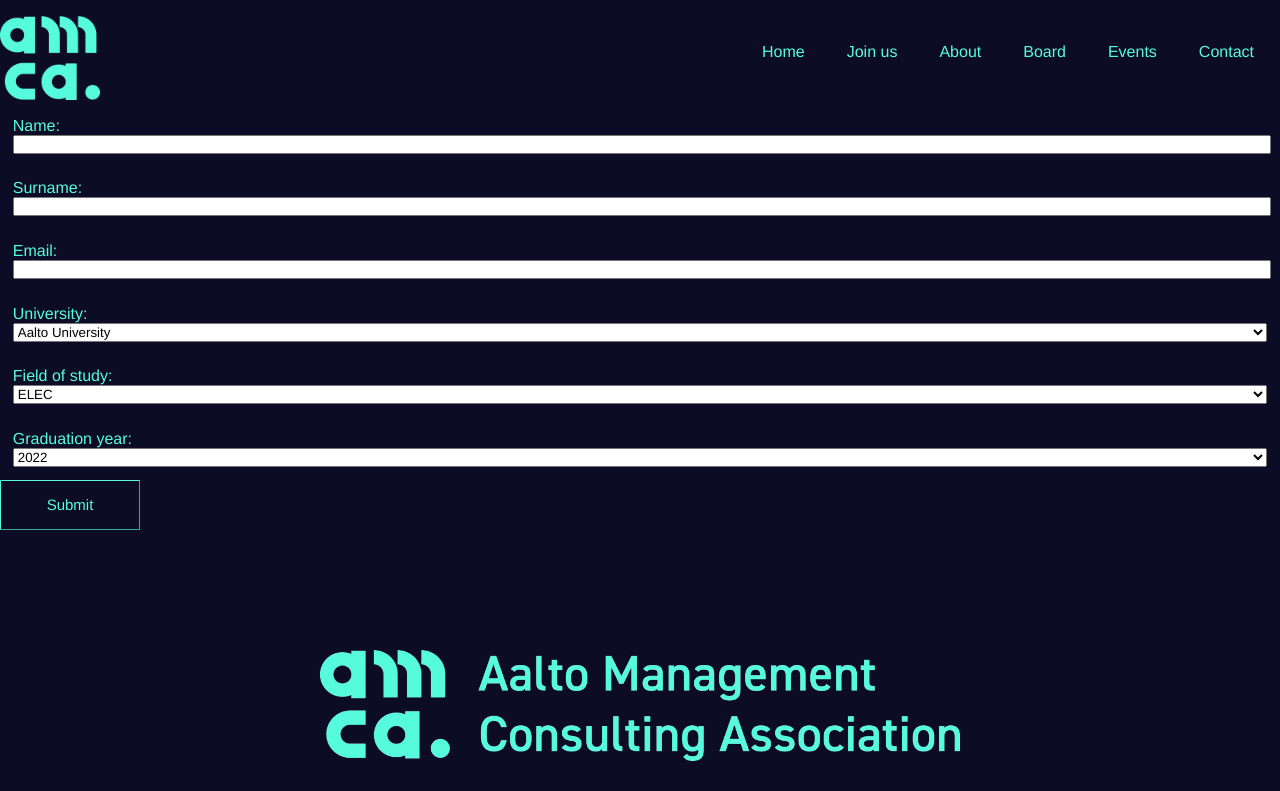
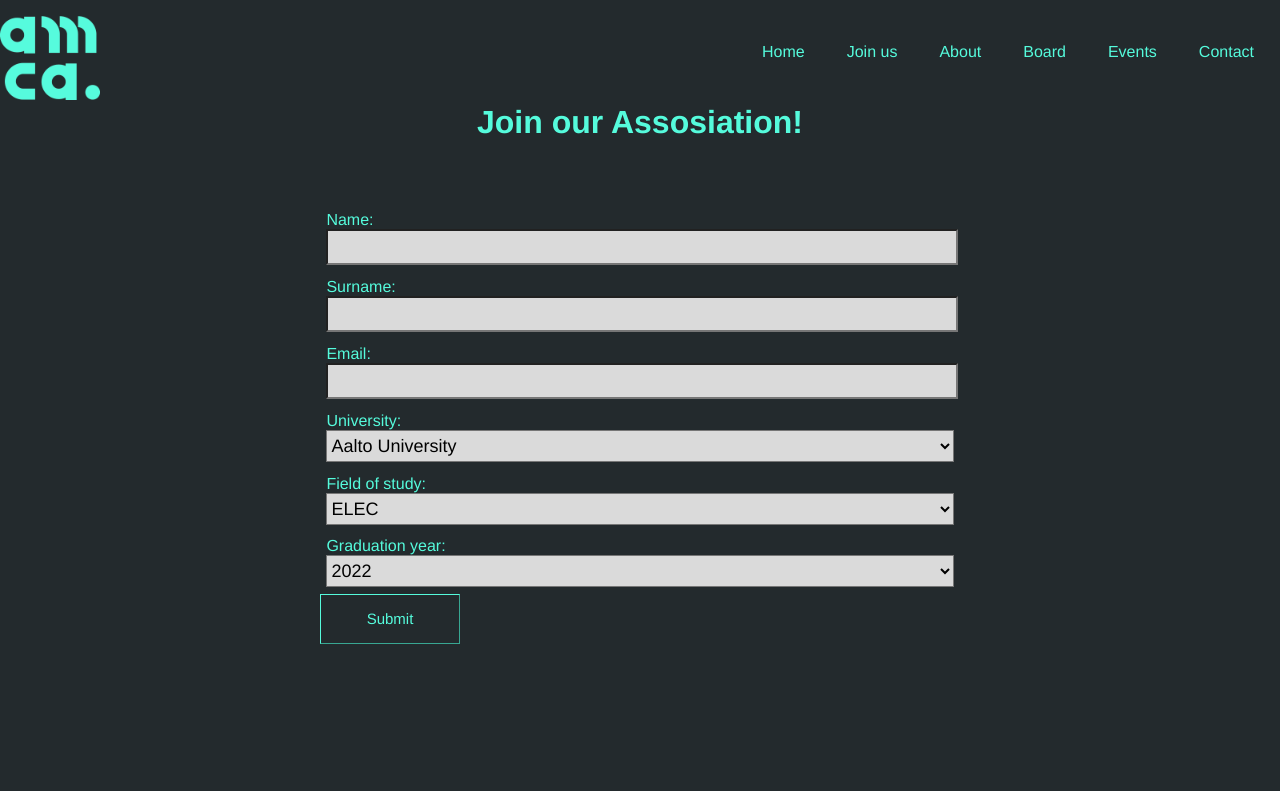
Before and after one commit to Sdfeagt/amca-website, a React (Create React App) app: page /join in a window 1280 px wide. Shown: the top 791 px of the page. Built offline with nearby package versions, Linux system fonts and the light colour scheme.

Commit message:
Finished work on the font for now. Will revisit once backend is done

```diff
--- a/package.json
+++ b/package.json
@@ -3,13 +3,13 @@
   "version": "0.1.0",
   "private": true,
   "dependencies": {
+    "@hookform/error-message": "^2.0.0",
     "@testing-library/jest-dom": "^5.16.5",
     "@testing-library/react": "^13.4.0",
     "@testing-library/user-event": "^13.5.0",
     "animate.css": "^4.1.1",
     "animejs": "^3.2.1",
     "react": "^18.2.0",
-    "react-animejs": "^0.5.6",
     "react-dom": "^18.2.0",
     "react-router-dom": "^6.4.1",
     "react-scripts": "^5.0.1",
--- a/src/App.js
+++ b/src/App.js
@@ -8,7 +8,7 @@
 import Header from "./components/Header"
 import Events from "./components/Events"
 
-function App() {
+const App=()=> {
   return (
   <div className="App">
     <Header/>
--- a/src/components/Join.js
+++ b/src/components/Join.js
@@ -1,6 +1,8 @@
 import React from 'react'
 import { useState } from 'react'
+
 import '../styles/Join.css'
+
 
 const Join = () => {
   const [name, setName] = useState('')
@@ -9,6 +11,7 @@
   const [uni, setUni] = useState('')
   const [field, setField] = useState('')
   const [gradyear, setGradyear] = useState(2022)
+
 
   const setNameChange = (event) =>{
     setName(event.target.value)
@@ -32,6 +35,7 @@
 
   return (
     <div className='JoinPage'>
+      <h1>Join our Assosiation!</h1>
     <form className='JoinForm'>
     <label>
       Name:
--- a/src/styles/Footer.css
+++ b/src/styles/Footer.css
@@ -24,7 +24,7 @@
   }
 }
 .Footer {
-  background-color: rgb(13, 12, 39);
+  background-color: rgb(35, 42, 45);
   display: flex;
   flex-direction: column;
   align-items: center;
--- a/src/styles/Header.css
+++ b/src/styles/Header.css
@@ -24,7 +24,7 @@
   }
 }
 .Header {
-  background-color: rgb(13, 12, 39);
+  background-color: rgb(35, 42, 45);
   display: flex;
   align-items: center;
   justify-content: space-between;
--- a/src/styles/Home.css
+++ b/src/styles/Home.css
@@ -28,7 +28,7 @@
 }
 
 .HomePage {
-  background-color: rgb(13, 12, 39);
+  background-color: rgb(35, 42, 45);
   display: flex;
   justify-content: center;
   flex-direction: column;
@@ -52,7 +52,7 @@
   padding-bottom: 3%;
 }
 .HomePage .Button {
-  background-color: rgb(13, 12, 39);
+  background-color: rgb(35, 42, 45);
   cursor: pointer;
   color: rgb(85, 251, 220);
   width: 140px;
@@ -64,7 +64,7 @@
 }
 .HomePage .Button:hover {
   background-color: rgb(85, 251, 220);
-  color: rgb(13, 12, 39);
+  color: rgb(35, 42, 45);
   transition: 0.2s ease-in-out;
 }
 
--- a/src/styles/Join.css
+++ b/src/styles/Join.css
@@ -24,19 +24,34 @@
   }
 }
 .JoinPage {
-  background-color: rgb(13, 12, 39);
+  background-color: rgb(35, 42, 45);
+}
+.JoinPage h1 {
+  color: rgb(85, 251, 220);
+  text-align: center;
+}
+.JoinPage .JoinForm {
+  padding-top: 5%;
+  padding-bottom: 5%;
+  padding-left: 25%;
+  padding-right: 25%;
 }
 .JoinPage .JoinForm label {
   display: block;
   color: rgb(85, 251, 220);
   padding: 1%;
+  font-size: medium;
 }
 .JoinPage .JoinForm input, .JoinPage .JoinForm textarea, .JoinPage .JoinForm select {
   display: block;
   width: 100%;
+  font-family: inherit;
+  font-size: large;
+  height: 4vh;
+  background-color: rgb(218, 218, 218);
 }
 .JoinPage .JoinForm .submitbtn {
-  background-color: rgb(13, 12, 39);
+  background-color: rgb(35, 42, 45);
   cursor: pointer;
   color: rgb(85, 251, 220);
   width: 140px;
@@ -48,6 +63,6 @@
 }
 .JoinPage .JoinForm .submitbtn:hover {
   background-color: rgb(85, 251, 220);
-  color: rgb(13, 12, 39);
+  color: rgb(35, 42, 45);
   transition: 0.2s ease-in-out;
 }/*# sourceMappingURL=Join.css.map */
--- a/src/styles/Join.scss
+++ b/src/styles/Join.scss
@@ -1,15 +1,29 @@
 @import "./Variables";
 .JoinPage{
     background-color: $background;
+    h1{
+        color: $green_main;
+        text-align: center;
+    }
     .JoinForm{
+        padding-top: 5%;
+        padding-bottom: 5%;
+        padding-left: 25%;
+        padding-right: 25%;
+
         label{
             display: block;
             color: $green_main;
             padding: 1%;
+            font-size: medium;
         }
         input, textarea, select{
             display: block;
             width: 100%;
+            font-family: inherit;
+            font-size: large;
+            height: 4vh;
+            background-color: rgb(218, 218, 218);
         }
 
         .submitbtn{
--- a/src/styles/Variables.scss
+++ b/src/styles/Variables.scss
@@ -1,4 +1,4 @@
-$background:	rgb(13, 12, 39);
+$background:	rgb(35, 42, 45);
 $blue_main: rgb(0,25,236);
 $green_main: rgb(85,251,220);
 
```
Also changed, not shown: 2 other files (tests, documents, lock files or other folders).
